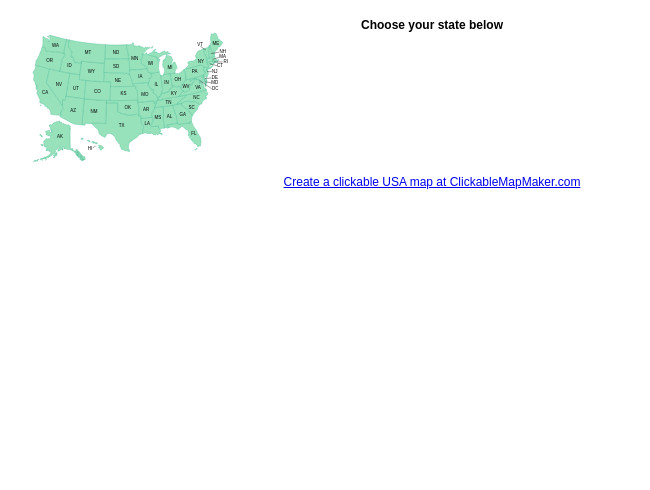
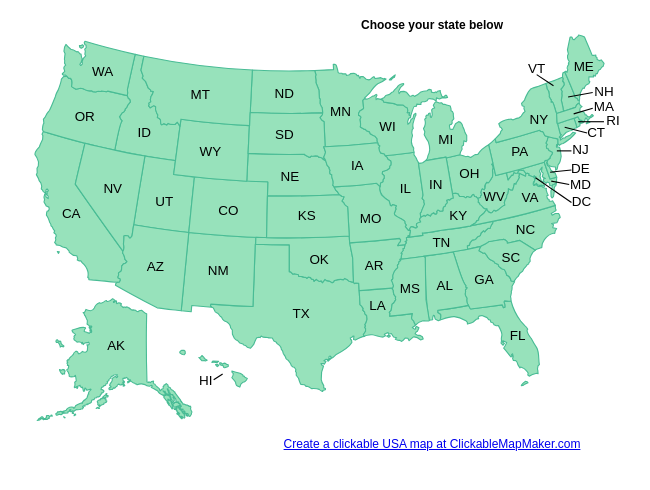
Before and after one commit to ravimosi1/usa-map, a plain HTML site: page index.html in a window 1280 px wide. Shown: the whole page, without its empty margins (208-858 px from the left). Drawn offline with Linux system fonts and the light colour scheme.

Commit message:
Update index.html

```diff
--- a/index.html
+++ b/index.html
@@ -20,7 +20,7 @@
 
 <!-- CSS start (put inside <head> tag) -->
 <style>
-.cmm-usa{display:none;margin:0 auto;position:relative;padding:10px}.cmm-usa svg{width:25%;z-index:99}.cmm-usa svg path{stroke-linecap:round;stroke-linejoin:round;stroke-miterlimit:10}.cmm-usa-hover-state-info{position:relative;margin:-40px auto 20px auto;display:none;box-sizing:border-box;padding:.75em;width:300px;border-radius:10px;background:#fff;box-shadow:0 0 20px #999;font-size:14px;z-index:100}.cmm-usa-hover-state-info span{display:block;line-height:1.5em}.cmm-usa-hover-state-info span:first-child{font-weight:bold;text-align:center}.cmm-usa-listview{width:100%;text-align:center;margin:1em 0}.cmm-usa-listview ul{vertical-align:top;list-style:none;display:inline-block;text-align:left;margin:0;padding:0}.cmm-usa-listview ul li{padding:0;margin:0}.cmm-usa-listview ul li span{display:inline-block;position:relative;height:12px;width:12px;border-radius:12px;color:black;text-align:center;line-height:12px;font-weight:bold;border:1px solid #999;opacity:1.0;margin-right:.5em}.cmm-usa-listview ul li span::after{content:"\2B9E";position:relative;color:#333;font-size:12px}.cmm-usa-listview ul li a{display:inline-block;margin:.5em 1em .5em 0;color:#ccc;text-decoration:none}.cmm-usa-listview ul li a.cmm-usa-live-link{color:#000;text-decoration:underline;cursor:pointer}.cmm-usa-title{width:100%;text-align:center;font-weight:bold}.cmm-usa-credit-link{text-align:center}
+.cmm-usa{display:none;margin:0 auto;position:relative;padding:10px}.cmm-usa svg{width:75%;z-index:99}.cmm-usa svg path{stroke-linecap:round;stroke-linejoin:round;stroke-miterlimit:10}.cmm-usa-hover-state-info{position:relative;margin:-40px auto 20px auto;display:none;box-sizing:border-box;padding:.75em;width:300px;border-radius:10px;background:#fff;box-shadow:0 0 20px #999;font-size:14px;z-index:100}.cmm-usa-hover-state-info span{display:block;line-height:1.5em}.cmm-usa-hover-state-info span:first-child{font-weight:bold;text-align:center}.cmm-usa-listview{width:100%;text-align:center;margin:1em 0}.cmm-usa-listview ul{vertical-align:top;list-style:none;display:inline-block;text-align:left;margin:0;padding:0}.cmm-usa-listview ul li{padding:0;margin:0}.cmm-usa-listview ul li span{display:inline-block;position:relative;height:12px;width:12px;border-radius:12px;color:black;text-align:center;line-height:12px;font-weight:bold;border:1px solid #999;opacity:1.0;margin-right:.5em}.cmm-usa-listview ul li span::after{content:"\2B9E";position:relative;color:#333;font-size:12px}.cmm-usa-listview ul li a{display:inline-block;margin:.5em 1em .5em 0;color:#ccc;text-decoration:none}.cmm-usa-listview ul li a.cmm-usa-live-link{color:#000;text-decoration:underline;cursor:pointer}.cmm-usa-title{width:100%;text-align:center;font-weight:bold}.cmm-usa-credit-link{text-align:center}
 </style>
 <!-- CSS end -->
 
```
